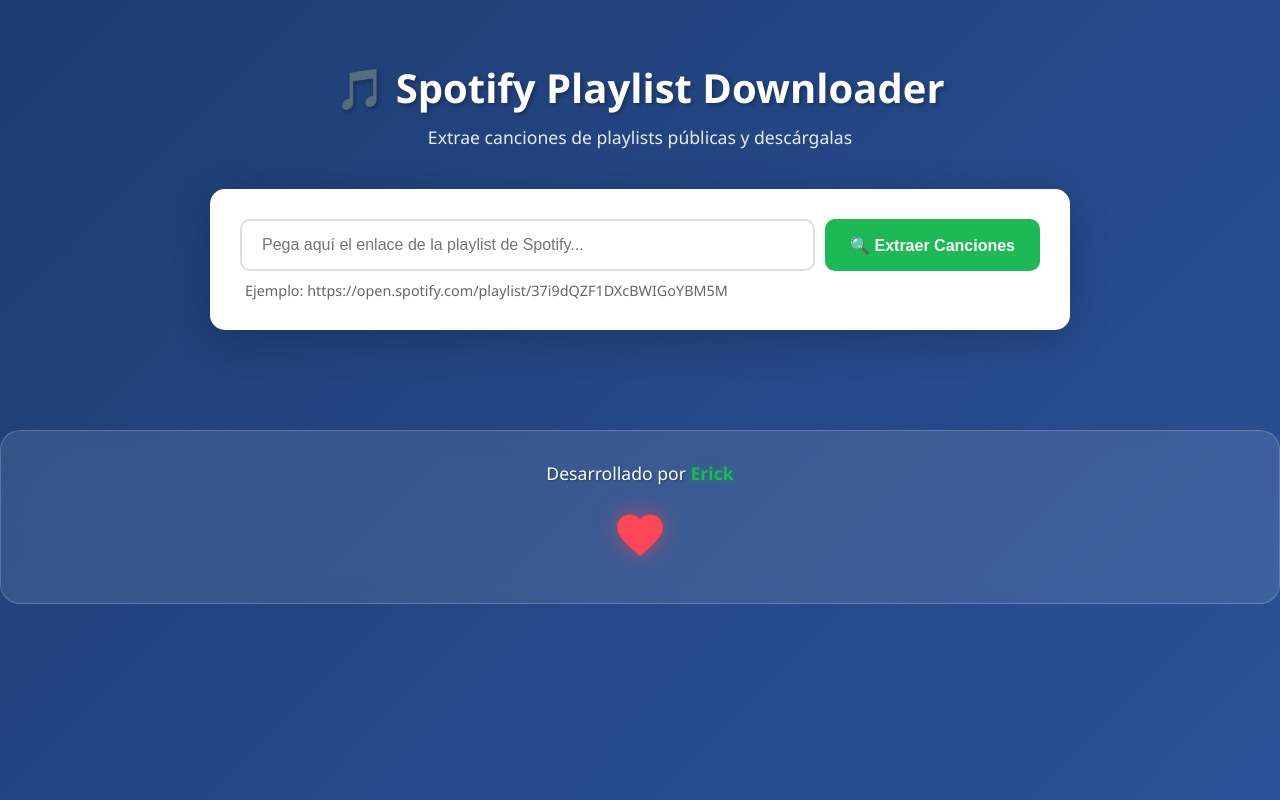
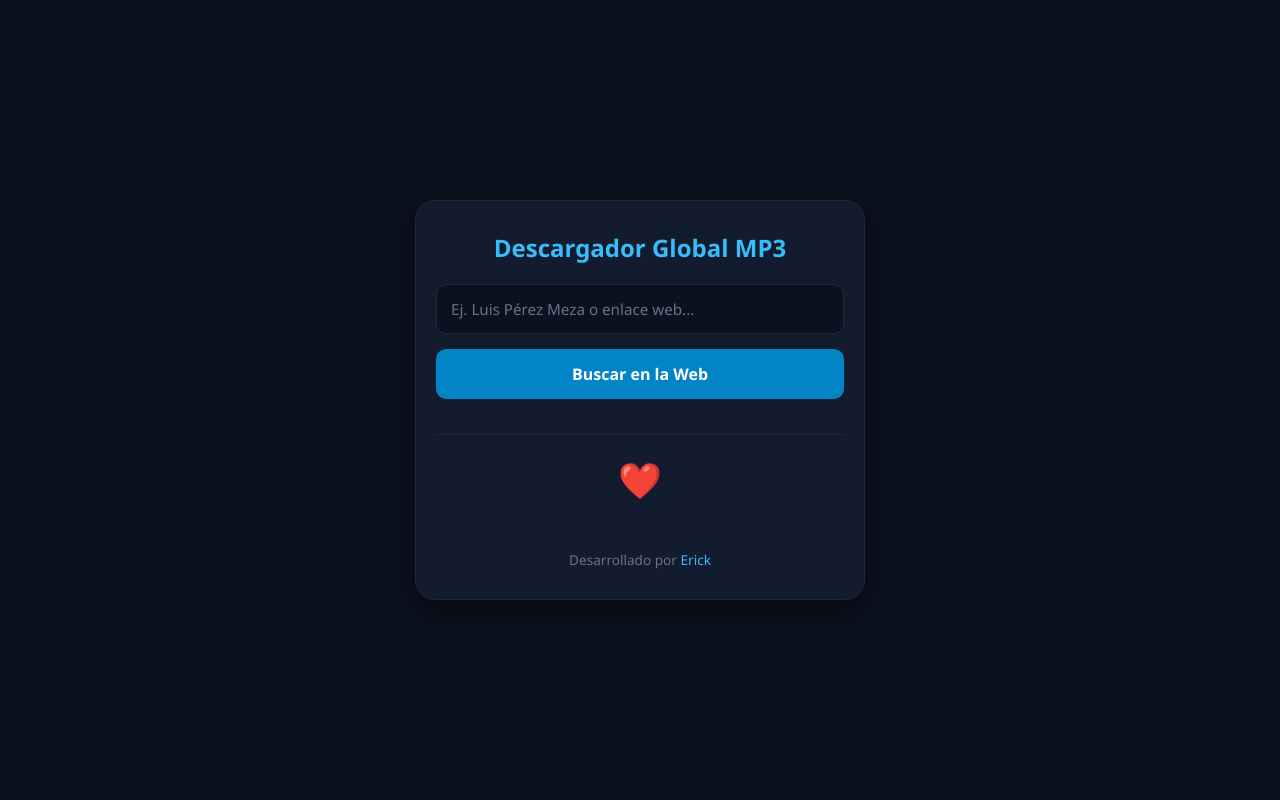
Before and after one commit to o6289698-coder/Descargador-de-Spotify-, a Flask app: page / in a window 1280 px wide. Run offline with Flask 3, Linux system fonts and the light colour scheme.

Commit message:
Update index.html

```diff
--- a/templates/index.html
+++ b/templates/index.html
@@ -3,109 +3,84 @@
 <head>
     <meta charset="UTF-8">
     <meta name="viewport" content="width=device-width, initial-scale=1.0">
-    <title>Spotify Playlist Downloader</title>
-    <link rel="stylesheet" href="{{ url_for('static', filename='css/style.css') }}">
+    <title>Descargador Global MP3 - Deyra</title>
+    <style>
+        * { box-sizing: border-box; margin: 0; padding: 0; font-family: 'Segoe UI', Tahoma, Geneva, Verdana, sans-serif; }
+        body { background-color: #0b111e; color: #ffffff; display: flex; justify-content: center; align-items: center; min-height: 100vh; padding: 20px; }
+        .card { background-color: #131b2e; border: 1px solid #1e293b; border-radius: 20px; padding: 30px 20px; width: 100%; max-width: 450px; text-align: center; box-shadow: 0 10px 25px rgba(0, 0, 0, 0.5); }
+        h1 { color: #38bdf8; font-size: 1.5rem; margin-bottom: 20px; }
+        input[type="text"] { width: 100%; padding: 14px; background-color: #0b111e; border: 1px solid #1e293b; border-radius: 10px; color: #fff; font-size: 0.95rem; outline: none; margin-bottom: 15px; }
+        input[type="text"]::placeholder { color: #64748b; }
+        button.process-btn { width: 100%; padding: 14px; background-color: #0284c7; border: none; border-radius: 10px; color: #fff; font-size: 1rem; font-weight: 600; cursor: pointer; }
+        button.process-btn:hover { background-color: #0369a1; }
+        #results-container { text-align: left; margin-top: 15px; max-height: 250px; overflow-y: auto; }
+        .song-item { background: #0b111e; border: 1px solid #1e293b; padding: 10px; margin-bottom: 8px; border-radius: 8px; display: flex; justify-content: space-between; align-items: center; font-size: 0.85rem; }
+        .song-title { color: #38bdf8; max-width: 260px; overflow: hidden; text-overflow: ellipsis; white-space: nowrap; }
+        .download-form { margin: 0; }
+        .download-btn { background-color: #16a34a; color: white; border: none; padding: 6px 10px; border-radius: 6px; font-weight: 600; cursor: pointer; }
+        .download-btn:hover { background-color: #15803d; }
+        .divider { height: 1px; background-color: #1e293b; margin: 20px 0; }
+        .heart-btn { background: none; border: none; font-size: 2.2rem; cursor: pointer; }
+        .heart-btn:active { transform: scale(1.2); }
+        #love-message { margin-top: 8px; color: #f43f5e; font-weight: 600; font-size: 1.1rem; min-height: 24px; }
+        .footer { color: #64748b; font-size: 0.85rem; margin-top: 15px; }
+        .footer span { color: #38bdf8; }
+    </style>
 </head>
 <body>
-    <div class="container">
-        <header>
-            <h1>🎵 Spotify Playlist Downloader</h1>
-            <p>Extrae canciones de playlists públicas y descárgalas</p>
-        </header>
+    <div class="card">
+        <h1>Descargador Global MP3</h1>
+        <input type="text" id="song-input" placeholder="Ej. Luis Pérez Meza o enlace web...">
+        <button class="process-btn" onclick="buscarMusica()">Buscar en la Web</button>
 
-        <main>
-            <section class="input-section">
-                <div class="url-input-group">
-                    <input
-                        type="text"
-                        id="playlistUrl"
-                        placeholder="Pega aquí el enlace de la playlist de Spotify..."
-                        class="url-input"
-                    >
-                    <button onclick="extractPlaylist()" class="btn btn-primary">
-                        🔍 Extraer Canciones
-                    </button>
-                </div>
-                <p class="help-text">
-                    Ejemplo: https://open.spotify.com/playlist/37i9dQZF1DXcBWIGoYBM5M
-                </p>
-            </section>
+        <div id="results-container"></div>
 
-            <div id="loading" class="loading hidden">
-                <div class="spinner"></div>
-                <p>Cargando playlist...</p>
-            </div>
-
-            <div id="error" class="error hidden"></div>
-
-            <section id="results" class="results hidden">
-                <div class="playlist-header">
-                    <img id="playlistImage" src="" alt="Playlist" class="playlist-img">
-                    <div class="playlist-info">
-                        <h2 id="playlistName"></h2>
-                        <p id="trackCount"></p>
-                    </div>
-                </div>
-
-                <div class="actions-bar">
-                    <button onclick="downloadSelected()" class="btn btn-success">
-                        ⬇️ Descargar Seleccionadas
-                    </button>
-                    <button onclick="downloadAll()" class="btn btn-primary">
-                        📦 Descargar Todo (ZIP)
-                    </button>
-                    <button onclick="selectAll()" class="btn btn-secondary">
-                        ☑️ Seleccionar Todas
-                    </button>
-                    <button onclick="deselectAll()" class="btn btn-secondary">
-                        ☐ Deseleccionar Todas
-                    </button>
-                </div>
-
-                <div class="songs-list" id="songsList"></div>
-            </section>
-        </main>
-
-        <div id="downloadModal" class="modal hidden">
-            <div class="modal-content">
-                <h3>Descargando...</h3>
-                <div class="progress-bar">
-                    <div id="progressFill" class="progress-fill"></div>
-                </div>
-                <p id="progressText">0 / 0 canciones</p>
-                <button onclick="closeModal()" class="btn btn-secondary">Cerrar</button>
-            </div>
-        </div>
+        <div class="divider"></div>
+        <button class="heart-btn" onclick="document.getElementById('love-message').textContent = 'Te amo Deyra'" title="Presiona">❤️</button>
+        <div id="love-message"></div>
+        <div class="footer">Desarrollado por <span>Erick</span></div>
     </div>
 
-    <footer class="footer">
-        <p class="dev-text">Desarrollado por <span class="erick-name">Erick</span></p>
-        <div class="heart-container">
-            <button class="heart-btn" id="loveHeart" onclick="showLove()">
-                <svg class="heart-icon" viewBox="0 0 24 24" fill="none" xmlns="http://www.w3.org/2000/svg">
-                    <path d="M12 21.35l-1.45-1.32C5.4 15.36 2 12.28 2 8.5 2 5.42 4.42 3 7.5 3c1.74 0 3.41.81 4.5 2.09C13.09 3.81 14.76 3 16.5 3 19.58 3 22 5.42 22 8.5c0 3.78-3.4 6.86-8.55 11.54L12 21.35z" fill="#ff4757"/>
-                </svg>
-            </button>
-        </div>
-    </footer>
+    <script>
+        async function buscarMusica() {
+            const query = document.getElementById('song-input').value.trim();
+            const container = document.getElementById('results-container');
+            if (!query) {
+                alert("Por favor escribe el nombre de la canción o pega un enlace.");
+                return;
+            }
 
-    <div id="loveModal" class="love-modal hidden">
-        <div class="love-modal-content">
-            <div class="love-animation">
-                <div class="floating-hearts">
-                    <span class="floating-heart">💕</span>
-                    <span class="floating-heart">💖</span>
-                    <span class="floating-heart">💗</span>
-                    <span class="floating-heart">💝</span>
-                    <span class="floating-heart">💞</span>
-                </div>
-                <h2 class="love-message">Te amo mi Alexa</h2>
-                <p class="love-subtitle">Eres lo mejor que me ha pasado ❤️</p>
-                <button onclick="closeLoveModal()" class="btn btn-love">Cerrar</button>
-            </div>
-        </div>
-    </div>
+            container.innerHTML = '<div style="color:#94a3b8; text-align:center; padding:10px;">Buscando en múltiples fuentes... 🌐</div>';
 
-    <script src="{{ url_for('static', filename='js/app.js') }}"></script>
+            const formData = new FormData();
+            formData.append('query', query);
+
+            try {
+                const res = await fetch('/search', { method: 'POST', body: formData });
+                const data = await res.json();
+
+                container.innerHTML = '';
+                if (data.length === 0) {
+                    container.innerHTML = '<div style="color:#94a3b8; text-align:center; padding:10px;">No se encontraron resultados globales.</div>';
+                    return;
+                }
+
+                data.forEach(song => {
+                    const item = document.createElement('div');
+                    item.className = 'song-item';
+                    item.innerHTML = `
+                        <span class="song-title" title="${song.title}">${song.title}</span>
+                        <form class="download-form" action="/download" method="POST">
+                            <input type="hidden" name="url" value="${song.url}">
+                            <button type="submit" class="download-btn">MP3</button>
+                        </form>
+                    `;
+                    container.appendChild(item);
+                });
+            } catch (err) {
+                container.innerHTML = '<div style="color:#f43f5e; text-align:center; padding:10px;">Error al conectar con el servidor.</div>';
+            }
+        }
+    </script>
 </body>
 </html>
```
